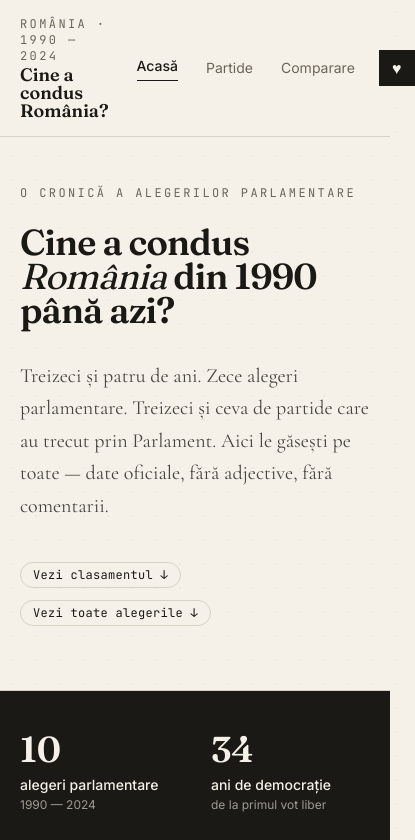
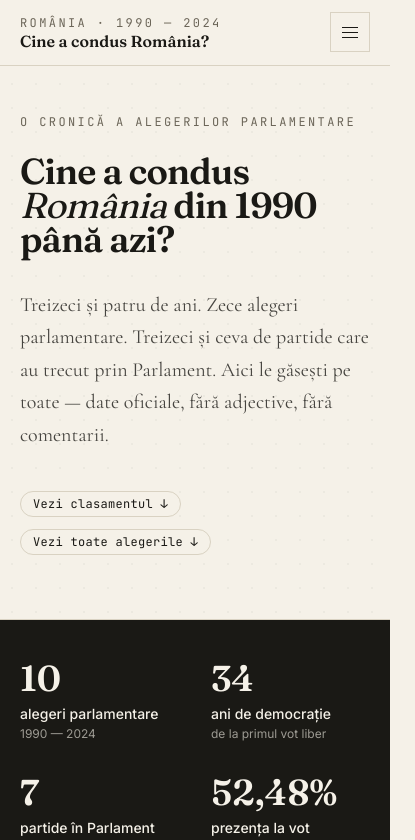
Before and after one commit to videne/cine-a-condus-romania, a React (Vite) app: page / in a window 390 px wide. Shown: the top 840 px of the page, 415 px wide, since content can reach past the window. Built offline with nearby package versions, Linux system fonts and the light colour scheme.

Commit message:
Add files via upload

```diff
--- a/src/App.jsx
+++ b/src/App.jsx
@@ -1,3 +1,4 @@
+import { useState } from 'react';
 import { Routes, Route, Link, useLocation } from 'react-router-dom';
 import Home from './pages/Home';
 import ElectionPage from './pages/ElectionPage';
@@ -23,22 +24,32 @@ export default function App() {
 
 function Header() {
   const location = useLocation();
+  const [menuOpen, setMenuOpen] = useState(false);
+
   const links = [
     { to: '/', label: 'Acasă' },
     { to: '/partide', label: 'Partide' },
     { to: '/compara', label: 'Comparare' },
   ];
 
+  const BMC_URL = 'https://www.buymeacoffee.com/2AQsWGnJNC';
+
+  // Inchide meniul la schimbarea de ruta
+  const handleNavClick = () => setMenuOpen(false);
+
   return (
-    <header className="border-b border-rule bg-paper/80 backdrop-blur sticky top-0 z-40">
-      <div className="container-editorial py-4 sm:py-5 flex items-center justify-between gap-4">
-        <Link to="/" className="group">
-          <div className="kicker mb-0.5">România · 1990 — 2024</div>
-          <div className="font-display text-lg sm:text-xl font-semibold leading-none">
+    <header className="border-b border-rule bg-paper/90 backdrop-blur sticky top-0 z-40">
+      <div className="container-editorial py-3 sm:py-5 flex items-center justify-between gap-3">
+        {/* Logo / titlu */}
+        <Link to="/" onClick={handleNavClick} className="group min-w-0 flex-1 sm:flex-initial">
+          <div className="kicker mb-0.5 truncate">România · 1990 — 2024</div>
+          <div className="font-display text-base sm:text-xl font-semibold leading-none truncate">
             Cine a condus România?
           </div>
         </Link>
-        <nav className="flex items-center gap-1 sm:gap-2">
+
+        {/* Navigatie desktop */}
+        <nav className="hidden md:flex items-center gap-1 lg:gap-2">
           {links.map(l => {
             const active = location.pathname === l.to;
             return (
@@ -46,9 +57,7 @@ function Header() {
                 key={l.to}
                 to={l.to}
                 className={`px-3 py-2 text-sm transition-colors ${
-                  active
-                    ? 'text-ink font-medium'
-                    : 'text-muted hover:text-ink'
+                  active ? 'text-ink font-medium' : 'text-muted hover:text-ink'
                 }`}
               >
                 {l.label}
@@ -57,22 +66,64 @@ function Header() {
             );
           })}
           <a
-            href="https://www.buymeacoffee.com/2AQsWGnJNC"
+            href={BMC_URL}
             target="_blank"
             rel="noopener noreferrer"
-            className="hidden sm:inline-flex items-center gap-1.5 ml-2 px-3 py-1.5 text-sm border border-ink bg-ink text-paper hover:bg-paper hover:text-ink transition-colors"
+            className="inline-flex items-center gap-1.5 ml-2 px-3 py-1.5 text-sm border border-ink bg-ink text-paper hover:bg-paper hover:text-ink transition-colors"
           >
             <span className="text-xs">♥</span>
             Susține proiectul
           </a>
+        </nav>
+
+        {/* Buton hamburger mobile */}
+        <button
+          onClick={() => setMenuOpen(!menuOpen)}
+          className="md:hidden inline-flex items-center justify-center w-10 h-10 border border-rule hover:border-ink transition-colors shrink-0"
+          aria-label={menuOpen ? 'Închide meniul' : 'Deschide meniul'}
+          aria-expanded={menuOpen}
+        >
+          <div className="w-4 flex flex-col gap-1">
+            <span className={`block h-px bg-ink transition-transform ${menuOpen ? 'translate-y-[5px] rotate-45' : ''}`} />
+            <span className={`block h-px bg-ink transition-opacity ${menuOpen ? 'opacity-0' : ''}`} />
+            <span className={`block h-px bg-ink transition-transform ${menuOpen ? '-translate-y-[5px] -rotate-45' : ''}`} />
+          </div>
+        </button>
+      </div>
+
+      {/* Panou mobile - slide down */}
+      <div
+        className={`md:hidden border-t border-rule overflow-hidden transition-[max-height,opacity] duration-300 ${
+          menuOpen ? 'max-h-96 opacity-100' : 'max-h-0 opacity-0'
+        }`}
+      >
+        <nav className="container-editorial py-4 flex flex-col gap-1">
+          {links.map(l => {
+            const active = location.pathname === l.to;
+            return (
+              <Link
+                key={l.to}
+                to={l.to}
+                onClick={handleNavClick}
+                className={`px-3 py-3 text-base border-l-2 transition-colors ${
+                  active
+                    ? 'border-ink text-ink font-medium'
+                    : 'border-transparent text-muted hover:text-ink hover:border-rule'
+                }`}
+              >
+                {l.label}
+              </Link>
+            );
+          })}
           <a
-            href="https://www.buymeacoffee.com/2AQsWGnJNC"
+            href={BMC_URL}
             target="_blank"
             rel="noopener noreferrer"
-            aria-label="Susține proiectul"
-            className="sm:hidden inline-flex items-center justify-center ml-2 w-9 h-9 border border-ink bg-ink text-paper hover:bg-paper hover:text-ink transition-colors"
+            onClick={handleNavClick}
+            className="mt-3 inline-flex items-center justify-center gap-2 px-4 py-3 text-sm border border-ink bg-ink text-paper hover:bg-paper hover:text-ink transition-colors"
           >
-            ♥
+            <span>♥</span>
+            Susține proiectul
           </a>
         </nav>
       </div>
```
